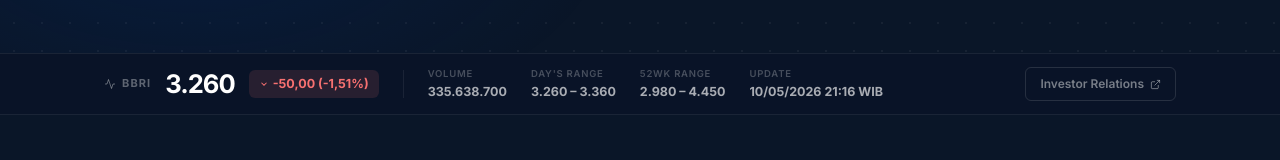
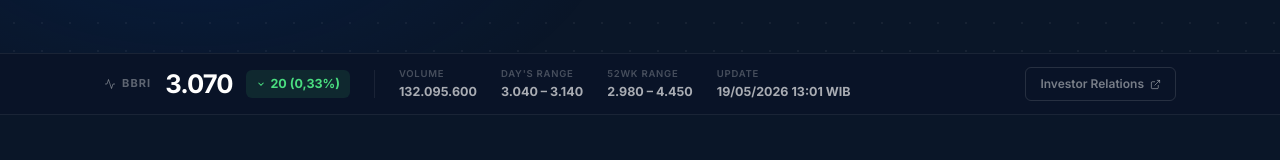
Before and after one commit to mfaridsyam/landingpage_profile_dump, a Vue app: page / in a window 1280 px wide. Shown: the part 747-907 px from the top of the page. Built offline with nearby package versions, Linux system fonts and the light colour scheme.

Commit message:
version 2.3

```diff
--- a/src/components/StockBar.vue
+++ b/src/components/StockBar.vue
@@ -6,18 +6,18 @@
           <svg width="12" height="12" viewBox="0 0 24 24" fill="none" stroke="currentColor" stroke-width="2"><polyline points="22 12 18 12 15 21 9 3 6 12 2 12"/></svg>
           BBRI
         </div>
-        <div class="stock-price">3.260</div>
-        <div class="stock-change down">
+        <div class="stock-price">3.070</div>
+        <div class="stock-change up">
           <svg width="10" height="10" viewBox="0 0 24 24" fill="none" stroke="currentColor" stroke-width="2.5"><polyline points="6 9 12 15 18 9"/></svg>
-          -50,00 (-1,51%)
+          20 (0,33%)
         </div>
       </div>
       <div class="stock-sep"></div>
       <div class="stock-meta">
-        <div class="stock-meta-item"><span class="meta-lbl">Volume</span><span class="meta-val">335.638.700</span></div>
-        <div class="stock-meta-item"><span class="meta-lbl">Day's Range</span><span class="meta-val">3.260 – 3.360</span></div>
+        <div class="stock-meta-item"><span class="meta-lbl">Volume</span><span class="meta-val">132.095.600</span></div>
+        <div class="stock-meta-item"><span class="meta-lbl">Day's Range</span><span class="meta-val">3.040 – 3.140</span></div>
         <div class="stock-meta-item"><span class="meta-lbl">52wk Range</span><span class="meta-val">2.980 – 4.450</span></div>
-        <div class="stock-meta-item"><span class="meta-lbl">Update</span><span class="meta-val">10/05/2026 21:16 WIB</span></div>
+        <div class="stock-meta-item"><span class="meta-lbl">Update</span><span class="meta-val">19/05/2026 13:01 WIB</span></div>
       </div>
       <a href="https://www.ir-bri.com/" target="_blank" class="stock-ir-btn">
         Investor Relations
```
